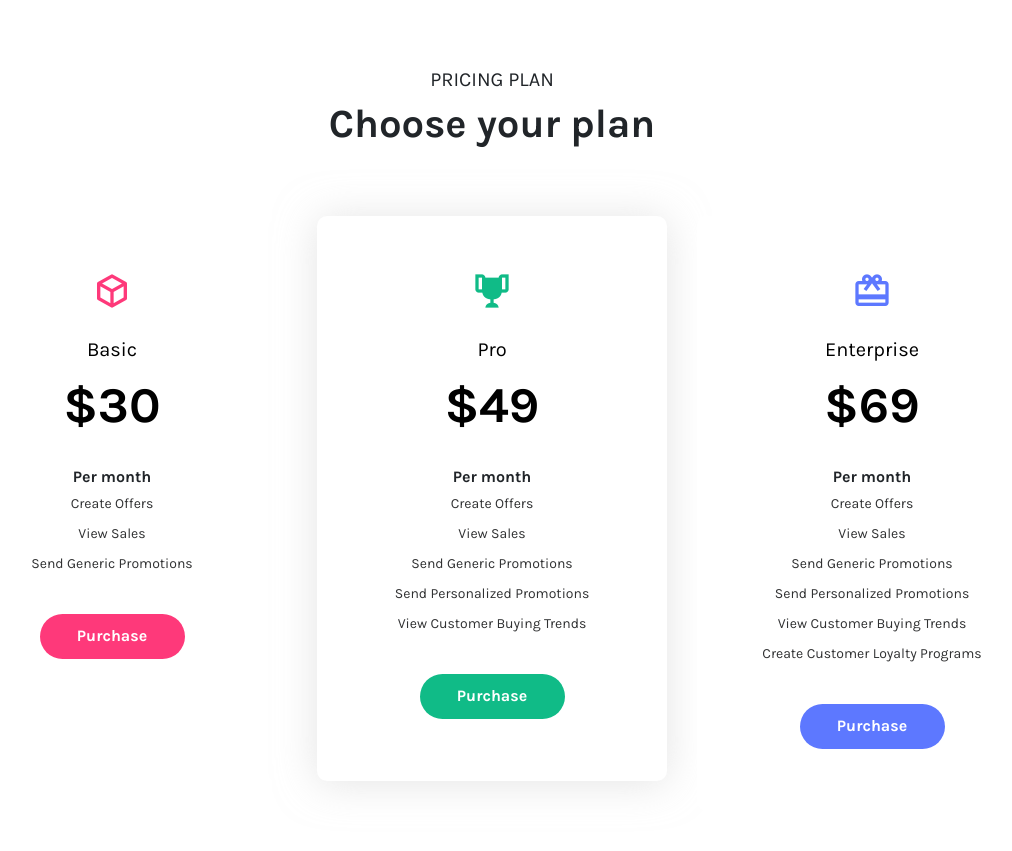
After one commit to MJB90/PerfectOffers, a Django app: page /plan/ in a window 1280 px wide. The commit adds this page. Shown: the whole page, without its empty margins (148-1160 px from the left). Run offline with Django 3.2, Linux system fonts and the light colour scheme; some libraries are stand-ins or nearby versions.

Commit message:
pricing plan & login groups added

```diff
--- a/retailer/templates/retail_login.html
+++ b/retailer/templates/retail_login.html
@@ -119,7 +119,7 @@
                 {% endfor%}
                 <div class="mt-4">
                     <div class="d-flex justify-content-center links">
-                        Don't have an account? <a href="/register" class="ml-2">Sign Up</a>
+                        Don't have an account? <a href="/plan" class="ml-2">Sign Up</a>
                     </div>
 
                 </div>
--- /dev/null
+++ b/retailer/templates/retail_pricing.html
@@ -0,0 +1,83 @@
+{% load static %}
+<!DOCTYPE html>
+<html lang="en">
+
+<head>
+    <meta charset="UTF-8">
+    <meta name="viewport" content="width=device-width, initial-scale=1.0">
+    <meta http-equiv="X-UA-Compatible" content="ie=edge">
+    <title>Document</title>
+    <link href="https://fonts.googleapis.com/css?family=Karla:400,700&display=swap" rel="stylesheet">
+    <link rel="stylesheet" href="https://cdn.materialdesignicons.com/4.8.95/css/materialdesignicons.min.css">
+    <link rel="stylesheet" href="https://stackpath.bootstrapcdn.com/bootstrap/4.4.1/css/bootstrap.min.css">
+    <link rel="stylesheet" href="{% static 'css/pricing-plan.css' %}">
+</head>
+
+<body>
+    <main>
+        <div class="container">
+            <h5 class="text-center pricing-table-subtitle">PRICING PLAN</h5>
+            <h1 class="text-center pricing-table-title">Choose your plan</h1>
+            <div class="row">
+                <div class="col-md-4">
+                    <div class="card pricing-card pricing-plan-basic">
+                        <div class="card-body">
+                            <i class="mdi mdi-cube-outline pricing-plan-icon"></i>
+                            <p class="pricing-plan-title">Basic</p>
+                            <h3 class="pricing-plan-cost ml-auto">$30</h3>
+                            <span class="permonth">Per month</span>
+                            <ul class="pricing-plan-features">
+                                <li>Create Offers</li>
+                                <li>View Sales</li>
+                                <li>Send Generic Promotions</li>
+                            </ul>
+                            <a href="/register" class="btn pricing-plan-purchase-btn">Purchase</a>
+                        </div>
+                    </div>
+                </div>
+                <div class="col-md-4">
+                    <div class="card pricing-card pricing-card-highlighted  pricing-plan-pro">
+                        <div class="card-body">
+                            <i class="mdi mdi-trophy pricing-plan-icon"></i>
+                            <p class="pricing-plan-title">Pro</p>
+                            <h3 class="pricing-plan-cost ml-auto">$49</h3>
+                            <span class="permonth">Per month</span>
+                            <ul class="pricing-plan-features">
+                                <li>Create Offers</li>
+                                <li>View Sales</li>
+                                <li>Send Generic Promotions</li>
+                                <li>Send Personalized Promotions</li>
+                                <li>View Customer Buying Trends</li>
+                            </ul>
+                            <a href="/register" class="btn pricing-plan-purchase-btn">Purchase</a>
+                        </div>
+                    </div>
+                </div>
+                <div class="col-md-4">
+                    <div class="card pricing-card pricing-plan-enterprise">
+                        <div class="card-body">
+                            <i class="mdi mdi-wallet-giftcard pricing-plan-icon"></i>
+                            <p class="pricing-plan-title">Enterprise</p>
+                            <h3 class="pricing-plan-cost ml-auto">$69</h3>
+                            <span class="permonth">Per month</span>
+                            <ul class="pricing-plan-features">
+                                <li>Create Offers</li>
+                                <li>View Sales</li>
+                                <li>Send Generic Promotions</li>
+                                <li>Send Personalized Promotions</li>
+                                <li>View Customer Buying Trends</li>
+                                <li>Create Customer Loyalty Programs</li>
+                            </ul>
+                            <a href="/register" class="btn pricing-plan-purchase-btn">Purchase</a>
+                        </div>
+                    </div>
+                </div>
+            </div>
+        </div>
+    </main>
+    <script src="https://code.jquery.com/jquery-3.4.1.min.js"></script>
+    <script src="https://cdn.jsdelivr.net/npm/popper.js@1.16.0/dist/umd/popper.min.js"></script>
+    <script src="https://stackpath.bootstrapcdn.com/bootstrap/4.4.1/js/bootstrap.min.js"></script>
+</body>
+
+</html>
--- a/retailer/urls.py
+++ b/retailer/urls.py
@@ -1,5 +1,5 @@
 from django.urls import path
-from .views import home, loginPage, logoutPage, registerPage
+from .views import home, loginPage, logoutPage, registerPage, planPage
 
 app_name = 'retailer'
 
@@ -7,5 +7,6 @@ urlpatterns = [
     path('retailer/', home, name="home"),
     path('login/', loginPage, name="login"),
     path('logout/', logoutPage, name="logout"),
-    path('register/', registerPage, name="register")
+    path('register/', registerPage, name="register"),
+    path('plan/', planPage, name="plan")
 ]
--- a/retailer/views.py
+++ b/retailer/views.py
@@ -4,15 +4,19 @@ from .forms import CreateRetailUserForm
 from django.contrib import messages
 from django.contrib.auth import authenticate, login, logout
 from django.contrib.auth.decorators import login_required
+from django.contrib.auth.models import Group
+from .decorators import unauthenticated_user, allowed_users, retail_only
 # Create your views here.
 
 
 @login_required(login_url='/login')
+@retail_only
 def home(request):
     context = {}
     return render(request, "retail_home.html", context)
 
 
+@unauthenticated_user
 def loginPage(request):
     if request.method == 'POST':
         username = request.POST.get('username')
@@ -33,16 +37,26 @@ def logoutPage(request):
     return redirect('/login')
 
 
+@unauthenticated_user
 def registerPage(request):
     form = CreateRetailUserForm()
 
     if request.method == 'POST':
         form = CreateRetailUserForm(request.POST)
         if form.is_valid():
-            form.save()
-            user = form.cleaned_data.get('username')
-            messages.success(request, 'Account is created for ' + user)
+            user = form.save()
+            username = form.cleaned_data.get('username')
+
+            group = Group.objects.get(name='retailer')
+            user.groups.add(group)
+
+            messages.success(request, 'Account is created for ' + username)
             return redirect('/login')
 
     context = {'form': form}
     return render(request, "retail_register.html", context)
+
+
+def planPage(request):
+    context = {}
+    return render(request, "retail_pricing.html", context)
--- /dev/null
+++ b/static/css/pricing-plan.css
@@ -0,0 +1,114 @@
+body {
+    font-family: 'Karla', sans-serif; }
+
+    .permonth{
+        font-weight: bold;
+    }
+  .pricing-table-subtitle {
+    margin-top: 68px;
+    font-weight: normal; }
+
+  .pricing-table-title {
+    font-weight: bold;
+    margin-bottom: 68px; }
+
+  .pricing-card {
+    border: none;
+    border-radius: 10px;
+    margin-bottom: 40px;
+    text-align: center;
+    -webkit-transition: all 0.6s;
+    transition: all 0.6s; }
+    .pricing-card:hover {
+      box-shadow: 0 2px 40px 0 rgba(205, 205, 205, 0.55); }
+    .pricing-card.pricing-card-highlighted {
+      box-shadow: 0 2px 40px 0 rgba(205, 205, 205, 0.55); }
+    .pricing-card:hover {
+      box-shadow: 0 2px 40px 0 rgba(205, 205, 205, 0.55);
+      -webkit-transform: translateY(-10px);
+              transform: translateY(-10px); }
+    .pricing-card .card-body {
+      padding-top: 55px;
+      padding-bottom: 62px; }
+
+  .pricing-plan-title {
+    font-size: 20px;
+    color: #000;
+    margin-bottom: 11px;
+    font-weight: normal; }
+
+  .pricing-plan-cost {
+    font-size: 50px;
+    color: #000;
+    font-weight: bold;
+    margin-bottom: 29px; }
+
+  .pricing-plan-icon {
+    display: inline-block;
+    width: 40px;
+    height: 40px;
+    font-size: 40px;
+    line-height: 1;
+    margin-bottom: 24px; }
+    .pricing-plan-basic .pricing-plan-icon {
+      color: #fe397a; }
+    .pricing-plan-pro .pricing-plan-icon {
+      color: #10bb87; }
+    .pricing-plan-enterprise .pricing-plan-icon {
+      color: #5d78ff; }
+
+  .pricing-plan-features {
+    list-style: none;
+    padding-left: 0;
+    font-size: 14px;
+    line-height: 2.14;
+    margin-bottom: 35px;
+    color: #303132; }
+
+  .pricing-plan-purchase-btn {
+    color: #000;
+    font-size: 16px;
+    font-weight: bold;
+    width: 145px;
+    height: 45px;
+    border-radius: 22.5px;
+    -webkit-transition: all 0.4s;
+    transition: all 0.4s;
+    position: relative;
+    display: -webkit-box;
+    display: flex;
+    -webkit-box-align: center;
+            align-items: center;
+    margin-left: auto;
+    margin-right: auto;
+    -webkit-box-pack: center;
+            justify-content: center; }
+    .pricing-plan-basic .pricing-plan-purchase-btn {
+      background-color: #fe397a;
+      color: #fff; }
+      .pricing-plan-basic .pricing-plan-purchase-btn:hover {
+        box-shadow: 0 3px 0 0 #b7013d; }
+      .pricing-plan-basic .pricing-plan-purchase-btn:active {
+        -webkit-transform: translateY(3px);
+                transform: translateY(3px);
+        box-shadow: none; }
+    .pricing-plan-pro .pricing-plan-purchase-btn {
+      background-color: #10bb87;
+      color: #fff; }
+      .pricing-plan-pro .pricing-plan-purchase-btn:hover {
+        box-shadow: 0 3px 0 0 #0a7554; }
+      .pricing-plan-pro .pricing-plan-purchase-btn:active {
+        -webkit-transform: translateY(3px);
+                transform: translateY(3px);
+        box-shadow: none; }
+    .pricing-plan-enterprise .pricing-plan-purchase-btn {
+      background-color: #5d78ff;
+      color: #fff; }
+      .pricing-plan-enterprise .pricing-plan-purchase-btn:hover {
+        box-shadow: 0 3px 0 0 #1138ff; }
+      .pricing-plan-enterprise .pricing-plan-purchase-btn:active {
+        -webkit-transform: translateY(3px);
+                transform: translateY(3px);
+        box-shadow: none; }
+
+  /*# sourceMappingURL=pricing-plan.css.map */
```
Also changed, not shown: retailer/decorators.py (added, +44 -0 lines), db.sqlite3.
